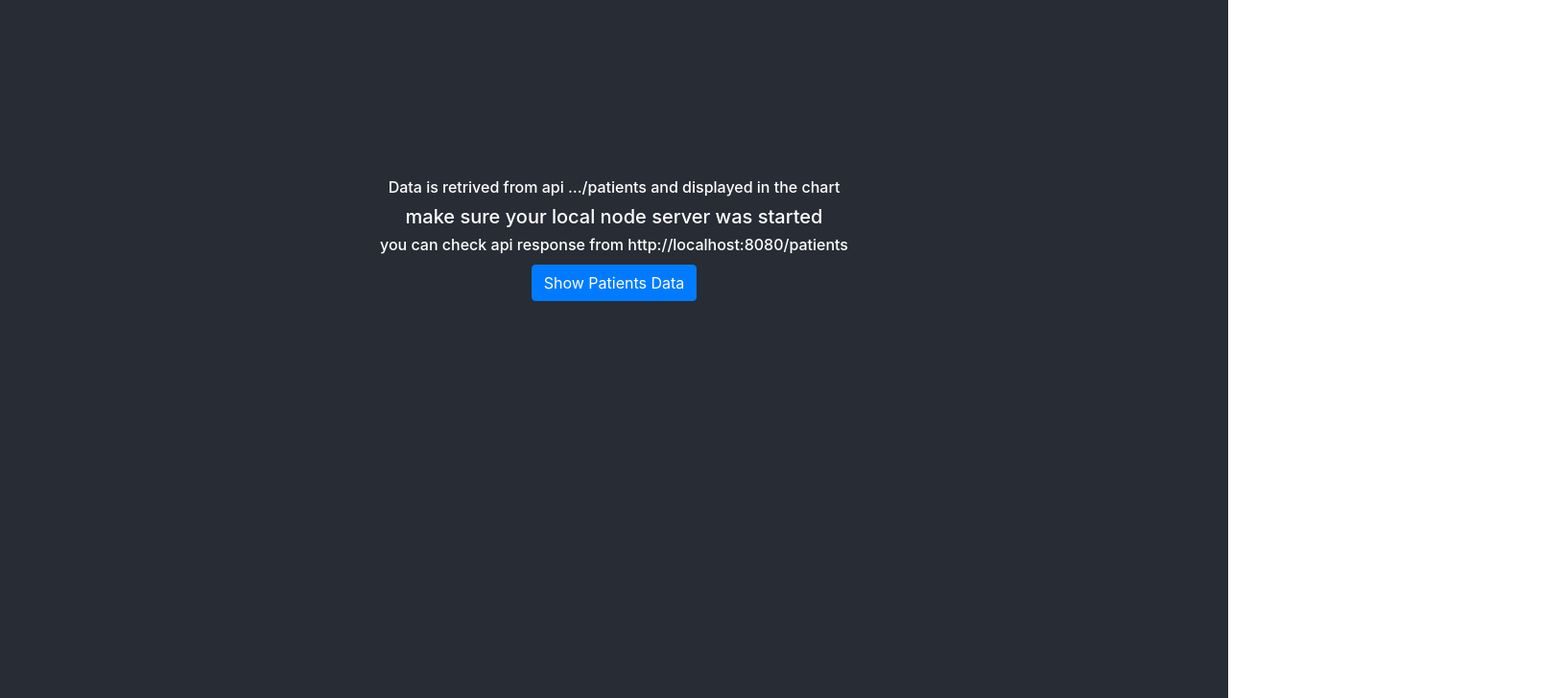
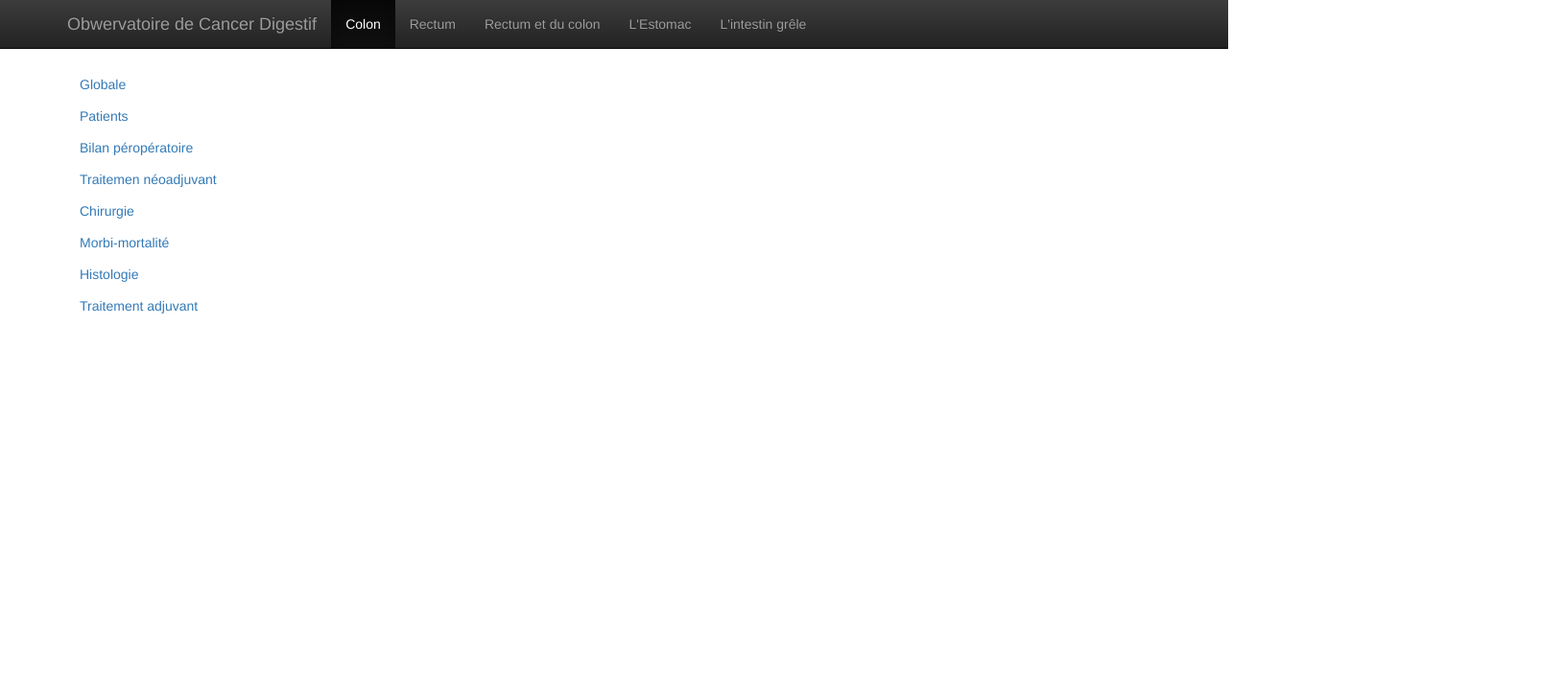
Before and after one commit to Morocco13-MSS/MSS-Dashboard, a React (Create React App) app: page / in a window 1280 px wide. Shown: the top 728 px of the page at 96% size, 1630 px wide, since content can reach past the window. Built offline with nearby package versions, Linux system fonts and the light colour scheme; no server answers.

Commit message:
Add layout

```diff
--- a/package.json
+++ b/package.json
@@ -4,7 +4,7 @@
   "private": true,
   "dependencies": {
     "axios": "^0.18.0",
-    "bootstrap": "^4.1.3",
+    "bootstrap": "^3.3.7",
     "react": "^16.5.2",
     "react-bootstrap": "^0.32.4",
     "react-dom": "^16.5.2",
--- a/src/App.js
+++ b/src/App.js
@@ -1,16 +1,15 @@
 import React, { Component } from 'react';
-import 'bootstrap/dist/css/bootstrap.css';
 import './App.css';
-import Patients from './api/patients';
+import NavHeader from './components/navHeader'
+import Dashboard from './components/dashboard'
 
 class App extends Component {
 
   render() {
     return (
-      <div className="App">
-        <header className="App-header">
-          <Patients/>
-        </header>
+      <div>
+        <NavHeader/>
+        <Dashboard/>
       </div>
     );
   }
--- a/src/api/patients.js
+++ b/src/api/patients.js
@@ -9,44 +9,44 @@ class Patients extends Component {
     constructor () {
         super();
         this.state = {
-            asa: [],
-            data2: [],
-            data3: []
+            // asa: [],
+            // data2: [],
+            // data3: [],
+            age: []
         }
-        this.handleClick = this.handleClick.bind(this);
+        // this.handleClick = this.handleClick.bind(this);
+        this.handleClick();
       }
 
       handleClick () {
         axios.get('http://localhost:8080/patients')
         .then(response => {
             this.setState((state, props) => ({
-                asa: [{angle: response.data.asa.gt2, name: 'asa>2'}, {angle: response.data.asa.others, name: 'others'}, {angle: response.data.asa.missing, name: 'missing'}],
-                data2: response.data.data2,
-                data3: response.data.data3
+                // asa: [{angle: response.data.asa.gt2, name: 'asa>2'}, {angle: response.data.asa.others, name: 'others'}, {angle: response.data.asa.missing, name: 'missing'}],
+                // data2: response.data.data2,
+                // data3: response.data.data3
+                age: [{angle: response.data.gte70, name: 'age>=70'}, {angle: response.data.lt70, name: 'age<70'}, {angle: response.data.missing, name: 'missing'}],
+
               }));
         });
       }
-
       render() {
 
         return (
             <div>
-                <h6>Data is retrived from api .../patients and displayed in the chart</h6>
-                <h5>make sure your local node server was started</h5>
-                <h6>you can check api response from http://localhost:8080/patients</h6>
-                <Button bsStyle="primary" onClick={this.handleClick}>Show Patients Data</Button>
+                {/* <Button bsStyle="primary" onClick={this.handleClick}>Show Patients Data</Button> */}
 
                 <Grid>
                     <Row className="show-grid">
                         <Col xs={4} md={4}>
-                            <Pie data={this.state.asa}></Pie>
+                            <Pie data={this.state.age}></Pie>
                         </Col>
-                        <Col xs={4} md={4}>
+                        {/* <Col xs={4} md={4}>
                             <Line data={this.state.data2}/>
                         </Col>
                         <Col xs={4} md={4}>
                             <Bar data={this.state.data3}/>
-                        </Col>
+                        </Col> */}
                     </Row>
                 </Grid>
             </div>
--- a/src/components/barChart.js
+++ b/src/components/barChart.js
@@ -1,5 +1,4 @@
 import React, { Component } from 'react';
-import '../../node_modules/react-vis/dist/style.css';
 
 import {XYPlot, VerticalBarSeries, VerticalGridLines, HorizontalGridLines, XAxis,
     YAxis} from 'react-vis';
--- /dev/null
+++ b/src/components/charts.js
@@ -0,0 +1,11 @@
+import React, { Component } from 'react';
+import Patients from '../api/patients';
+
+class Charts extends Component {
+    // TODO
+    render() {
+        return (
+            <Patients/>
+        )};
+    }
+export default Charts;
--- /dev/null
+++ b/src/components/dashboard.js
@@ -0,0 +1,24 @@
+import React, { Component } from 'react';
+import {Grid, Row, Col} from 'react-bootstrap';
+import NavSide from './navSide';
+import Charts from './charts';
+
+class Dashboard extends Component {
+
+    render() {
+      return (
+        <Grid>
+            <Row className="show-grid">
+                <Col xs={4} md={4}>
+                    <NavSide/>
+                </Col>
+                <Col xs={8} md={8}>
+                    <Charts/>
+                </Col>
+            </Row>
+        </Grid>
+      );
+    }
+  }
+
+export default Dashboard;
--- /dev/null
+++ b/src/components/navHeader.js
@@ -0,0 +1,38 @@
+import React, { Component } from 'react';
+import {Navbar, Nav, NavItem} from 'react-bootstrap';
+
+class NavHeader extends Component {
+    render() {
+        return (
+            <Navbar staticTop inverse>
+            <Navbar.Header>
+                <Navbar.Brand>
+                    Obwervatoire de Cancer Digestif
+                </Navbar.Brand>
+                <Navbar.Toggle />
+            </Navbar.Header>
+            <Navbar.Collapse>
+                <Nav activeKey={1}>
+                <NavItem eventKey={1}>
+                    Colon
+                </NavItem>
+                <NavItem eventKey={2} href="#">
+                    Rectum
+                </NavItem>
+                <NavItem eventKey={3} href="#">
+                    Rectum et du colon
+                </NavItem>
+                <NavItem eventKey={4} href="#">
+                    L'Estomac
+                </NavItem>
+                <NavItem eventKey={5} href="#">
+                    L'intestin grêle
+                </NavItem>
+                </Nav>
+
+            </Navbar.Collapse>
+            </Navbar>
+        );
+    }
+}
+export default NavHeader;
--- /dev/null
+++ b/src/components/navSide.css
@@ -0,0 +1,3 @@
+.buttonText {
+    text-align: left;
+}
--- /dev/null
+++ b/src/components/navSide.js
@@ -0,0 +1,23 @@
+import React, { Component } from 'react';
+import { ButtonGroup, Button } from 'react-bootstrap';
+import './navSide.css';
+
+class NavSide extends Component {
+    render() {
+        return (
+            <div>
+                <ButtonGroup vertical>
+                <Button bsStyle="link" className="buttonText">Globale</Button>
+                <Button bsStyle="link" className="buttonText">Patients</Button>
+                <Button bsStyle="link" className="buttonText">Bilan péropératoire</Button>
+                <Button bsStyle="link" className="buttonText">Traitemen néoadjuvant</Button>
+                <Button bsStyle="link" className="buttonText">Chirurgie</Button>
+                <Button bsStyle="link" className="buttonText">Morbi-mortalité</Button>
+                <Button bsStyle="link" className="buttonText">Histologie</Button>
+                <Button bsStyle="link" className="buttonText">Traitement adjuvant</Button>
+                </ButtonGroup>
+            </div>
+        );
+    }
+}
+export default NavSide;
--- a/src/index.js
+++ b/src/index.js
@@ -1,6 +1,8 @@
 import React from 'react';
 import ReactDOM from 'react-dom';
 import './index.css';
+import 'bootstrap/dist/css/bootstrap.css';
+import 'bootstrap/dist/css/bootstrap-theme.css';
 import App from './App';
 import * as serviceWorker from './serviceWorker';
 
```
Also changed, not shown: 2 other files (tests, documents, lock files or other folders).
